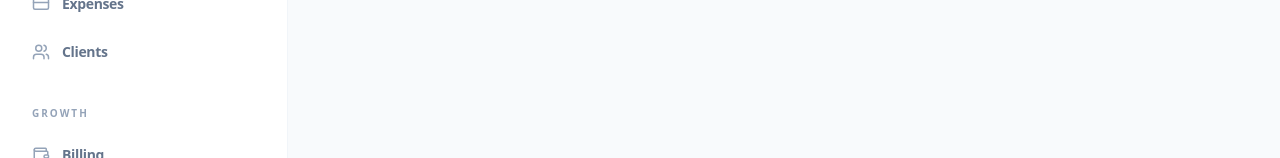
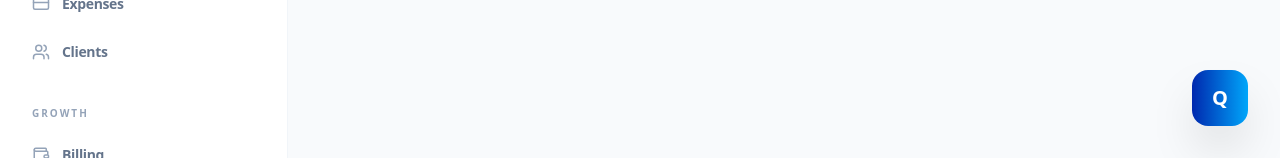
Before and after one commit to Ademolah/QuickInvoiceFrontend, a React (Create React App) app: page /invoice-selector in a window 1280 px wide. Shown: the part 642-800 px from the top of the page. Built offline with nearby package versions, Linux system fonts and the light colour scheme; no server answers; what @react-pdf/renderer would draw is missing.

Commit message:
added navigation button to work summary

```diff
--- a/src/pages/InvoiceSelector.jsx
+++ b/src/pages/InvoiceSelector.jsx
@@ -118,6 +118,14 @@ const InvoiceSelector = () => {
           </div>
         )}
       </div>
+
+      <button
+      onClick={() => navigate("/dashboard")}
+      className="fixed bottom-6 right-6 md:bottom-8 md:right-8 bg-gradient-to-r from-[#0028AE] to-[#00A6FA] text-white w-12 h-12 md:w-14 md:h-14 flex items-center justify-center rounded-2xl shadow-2xl hover:scale-110 active:scale-90 transition-all z-50 group"
+    >
+      <span className="text-lg md:text-xl font-black">Q</span>
+    </button>
+
     </div>
   );
 };
```
